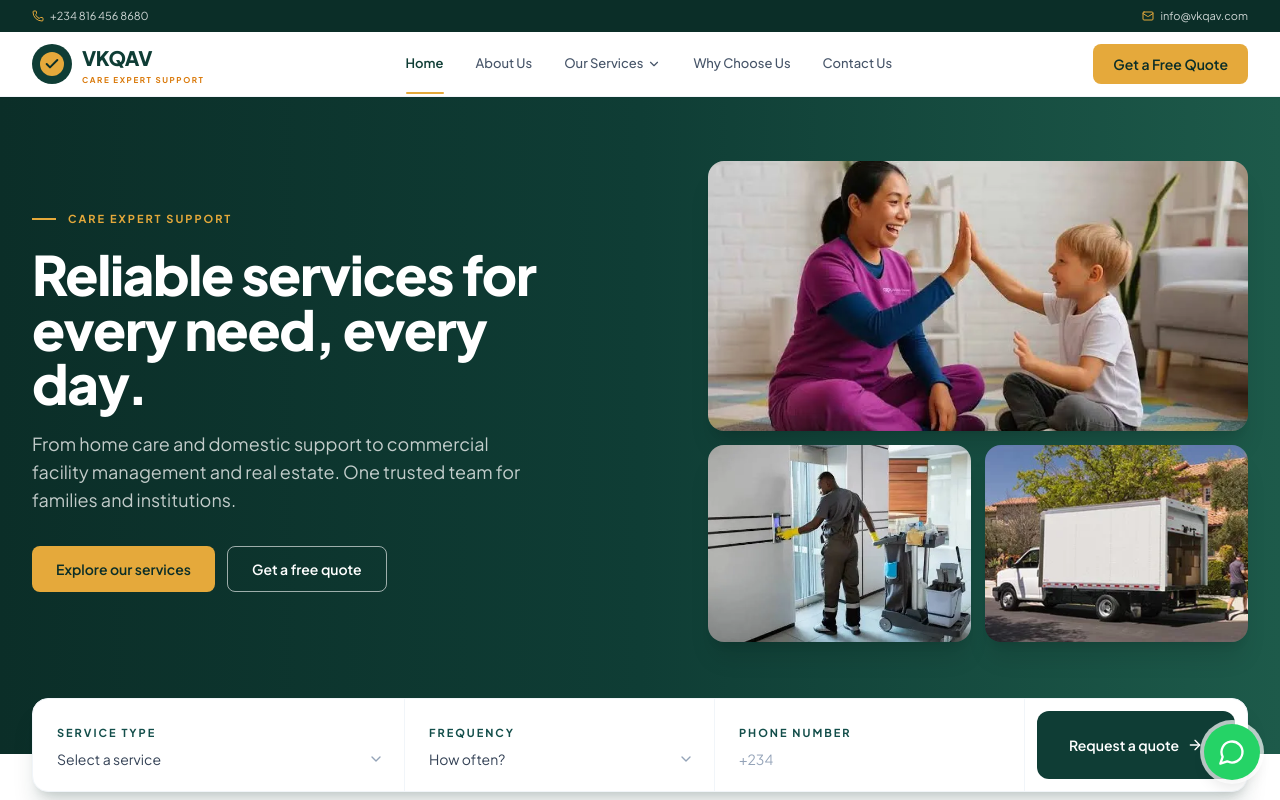
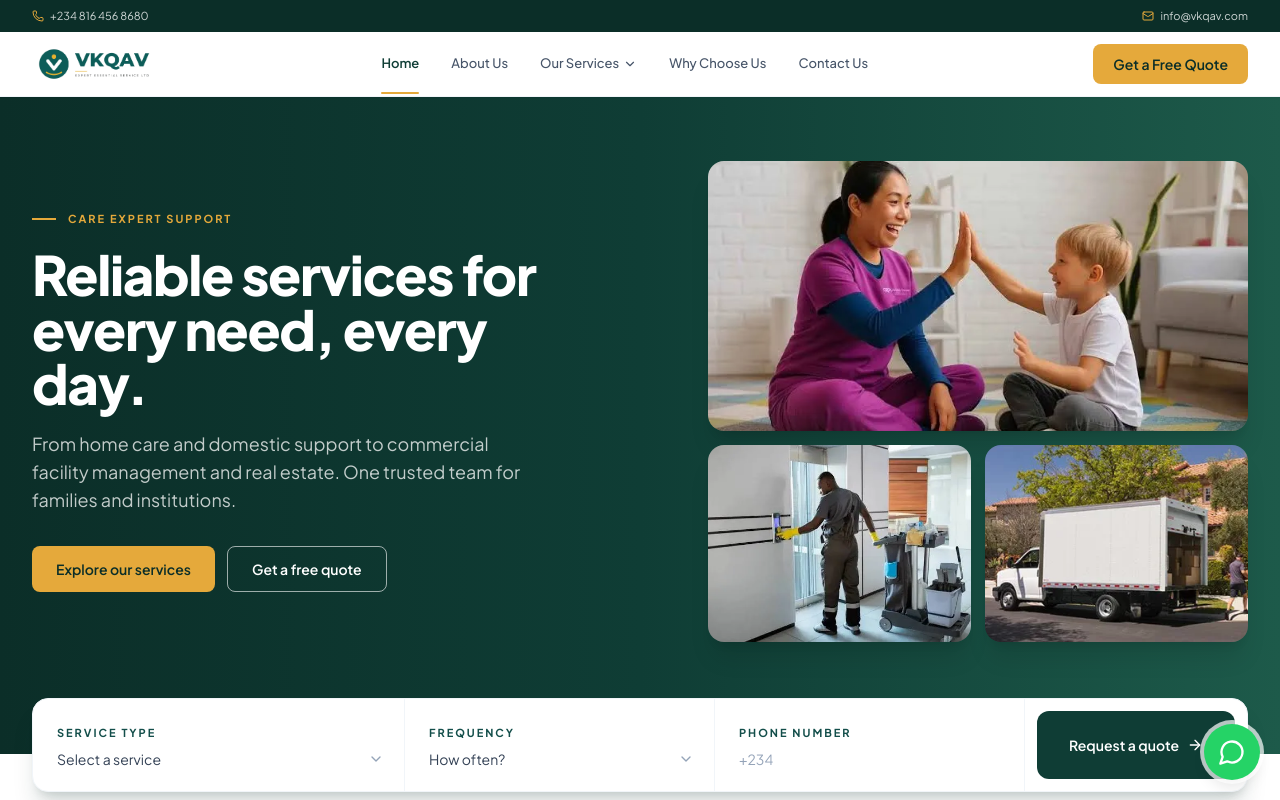
Before and after one commit to 01TGMA/VKQAV, a React (Vite) app: page / in a window 1280 px wide. Shown: the top 800 px of the page. Built offline with nearby package versions, Linux system fonts and the light colour scheme.

Commit message:
Changed Logo

```diff
--- a/src/components/Logo.jsx
+++ b/src/components/Logo.jsx
@@ -1,35 +1,23 @@
 import { Link } from 'react-router-dom'
-import { Check } from 'lucide-react'
 import { SITE } from '../data/site'
 
-export default function Logo({ light = false }) {
+/**
+ * VKQAV logo image.
+ * `light` uses the version made for dark backgrounds (footer, dark sections).
+ * `className` controls size, e.g. "h-12".
+ */
+export default function Logo({ light = false, className = 'h-25 sm:h-11' }) {
+  const src = light ? '/images/logo-dark.webp' : '/images/logo-light.webp'
+
   return (
-    <Link to="/" className="flex items-center gap-2.5" aria-label={`${SITE.fullName} home`}>
-      <span
-        className={`flex h-10 w-10 items-center justify-center rounded-full ${
-          light ? 'bg-white/10 ring-1 ring-white/30' : 'bg-brand'
-        }`}
-      >
-        <span className="flex h-6 w-6 items-center justify-center rounded-full bg-accent text-brand-900">
-          <Check className="h-4 w-4" strokeWidth={3} />
-        </span>
-      </span>
-      <span className="leading-none">
-        <span
-          className={`block text-xl font-extrabold tracking-display ${
-            light ? 'text-white' : 'text-brand'
-          }`}
-        >
-          {SITE.name}
-        </span>
-        <span
-          className={`mt-1 block text-[8px] font-bold uppercase tracking-[0.2em] ${
-            light ? 'text-accent' : 'text-accent-600'
-          }`}
-        >
-          {SITE.tagline}
-        </span>
-      </span>
+    <Link to="/" className="inline-flex items-center" aria-label={`${SITE.fullName} home`}>
+      <img
+        src={src}
+        width={780}
+        height={270}
+        alt={`${SITE.fullName} logo`}
+        className={`${className} w-auto`}
+      />
     </Link>
   )
 }
```
Also changed, not shown: public/images/logo-dark.webp (added), public/images/logo-light.webp (added).
